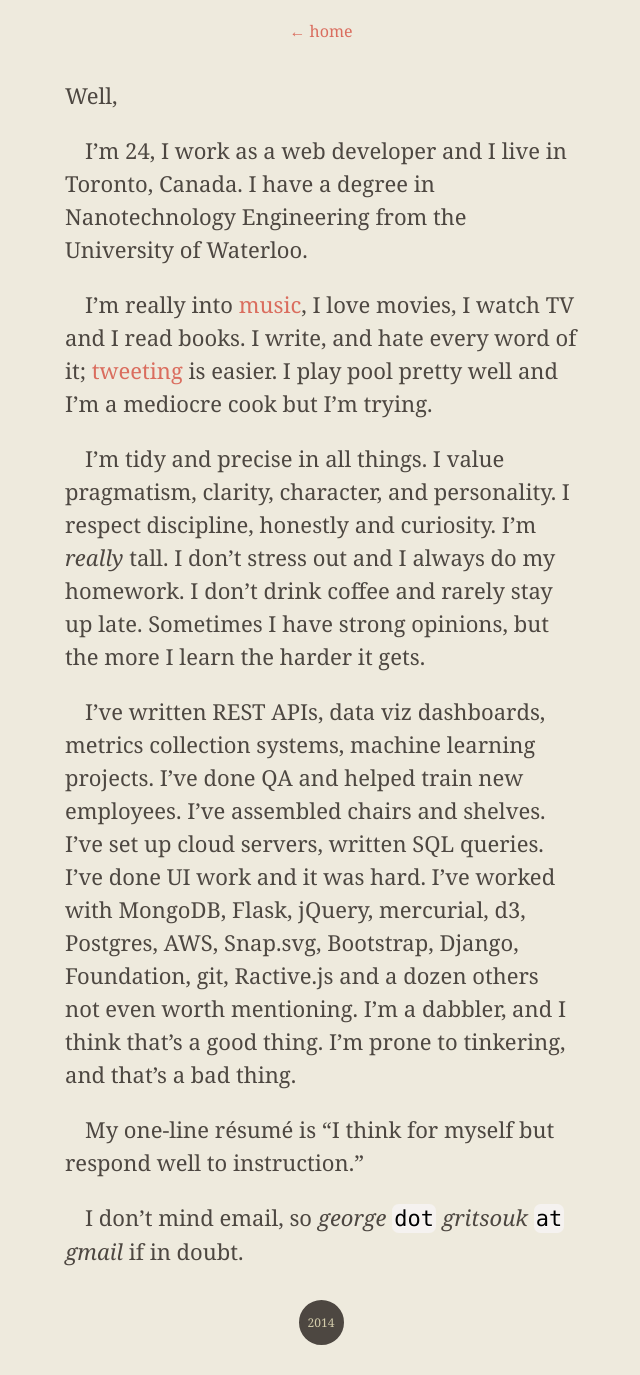
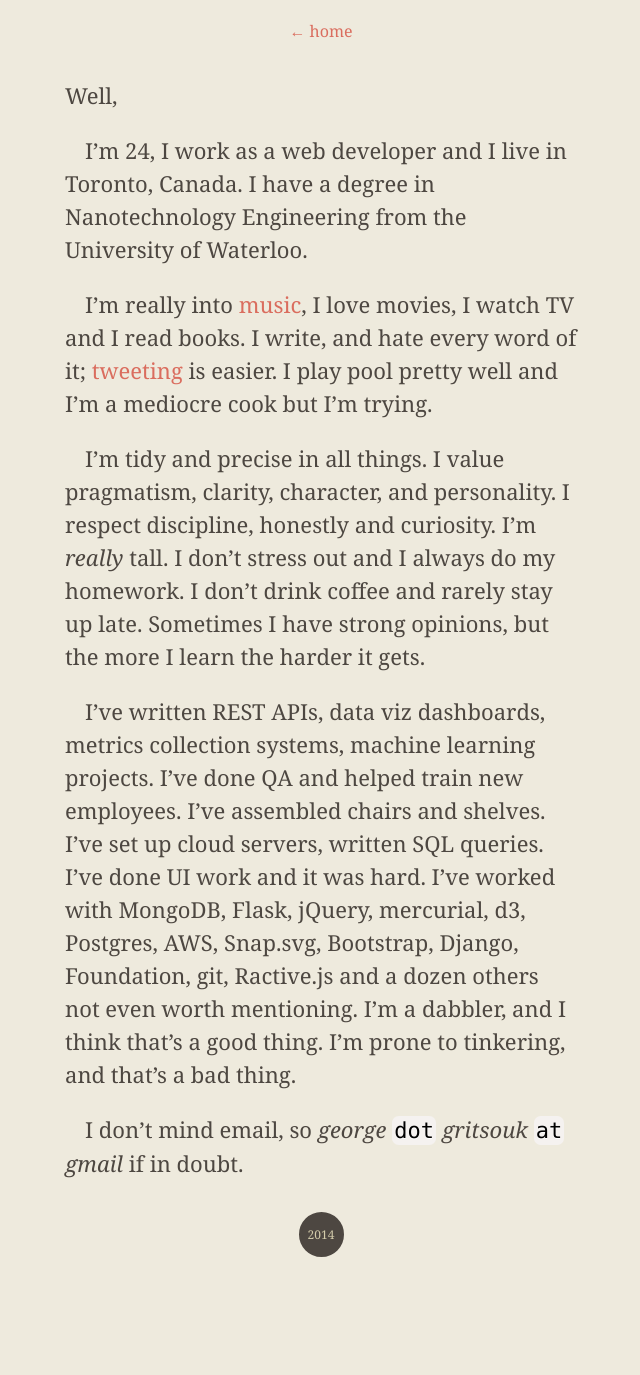
Before and after one commit to gggritso/site, a Jekyll site: the page built from about.md, in a window 1280 px wide. Shown: the whole page, without its empty margins (319-959 px from the left). Built offline with Jekyll 4.4.1, drawn with Linux system fonts in a browser that asks for light colours; after the commit the page ends 1287 px from its top, so only the background shows below that.

Commit message:
fix: Remove some junk from about page.

```diff
--- a/about.md
+++ b/about.md
@@ -12,6 +12,4 @@ I’m tidy and precise in all things. I value pragmatism, clarity, character, an
 
 I've written REST APIs, data viz dashboards, metrics collection systems, machine learning projects. I've done QA and helped train new employees. I've assembled chairs and shelves. I've set up cloud servers, written SQL queries. I've done UI work and it was hard. I've worked with MongoDB, Flask, jQuery, mercurial, d3, Postgres, AWS, Snap.svg, Bootstrap, Django, Foundation, git, Ractive.js and a dozen others not even worth mentioning. I'm a dabbler, and I think that's a good thing. I'm prone to tinkering, and that's a bad thing.
 
-My one-line résumé is "I think for myself but respond well to instruction."
-
 I don't mind email, so _george_ `dot` _gritsouk_ `at` _gmail_ if in doubt.
```
